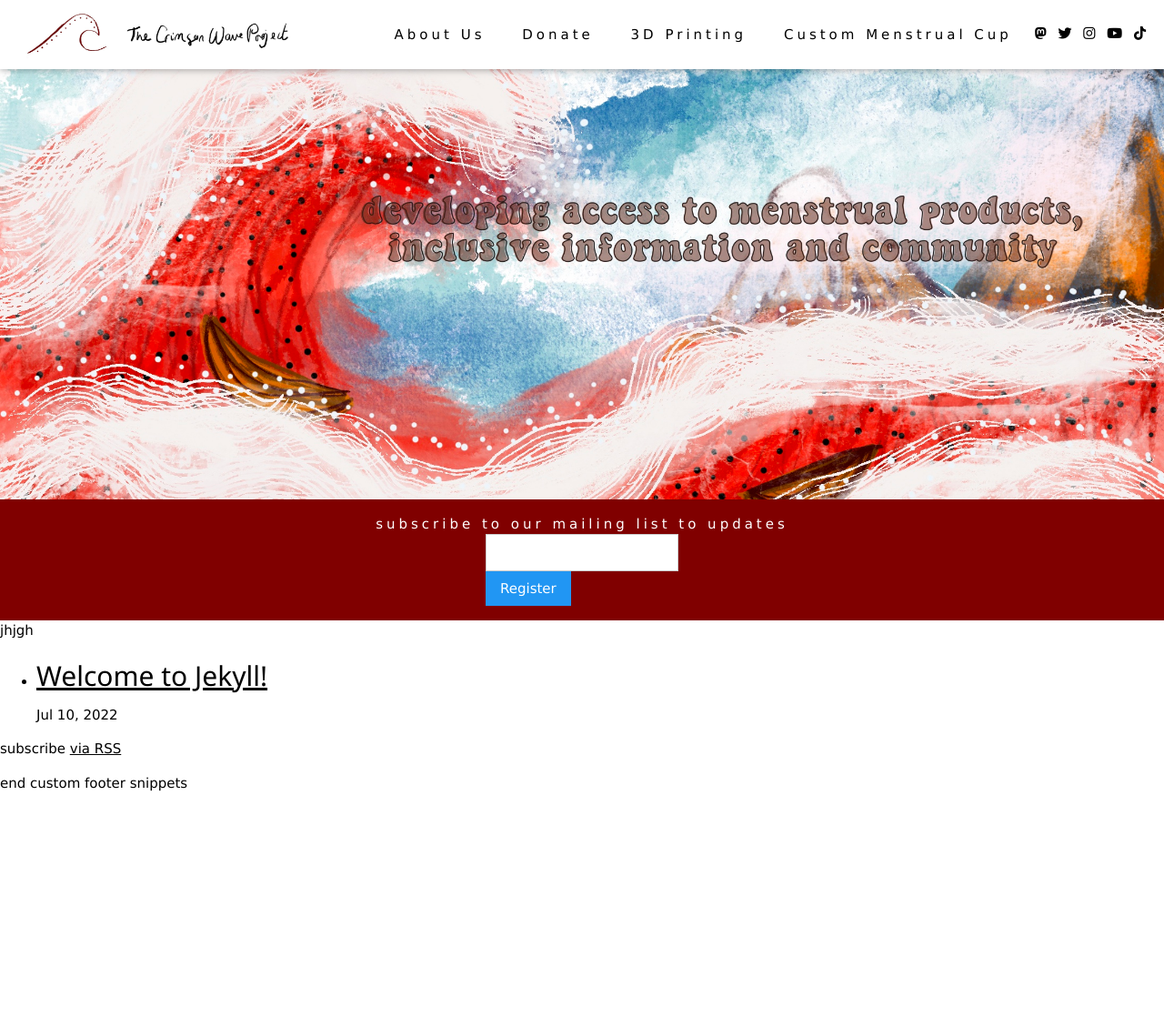
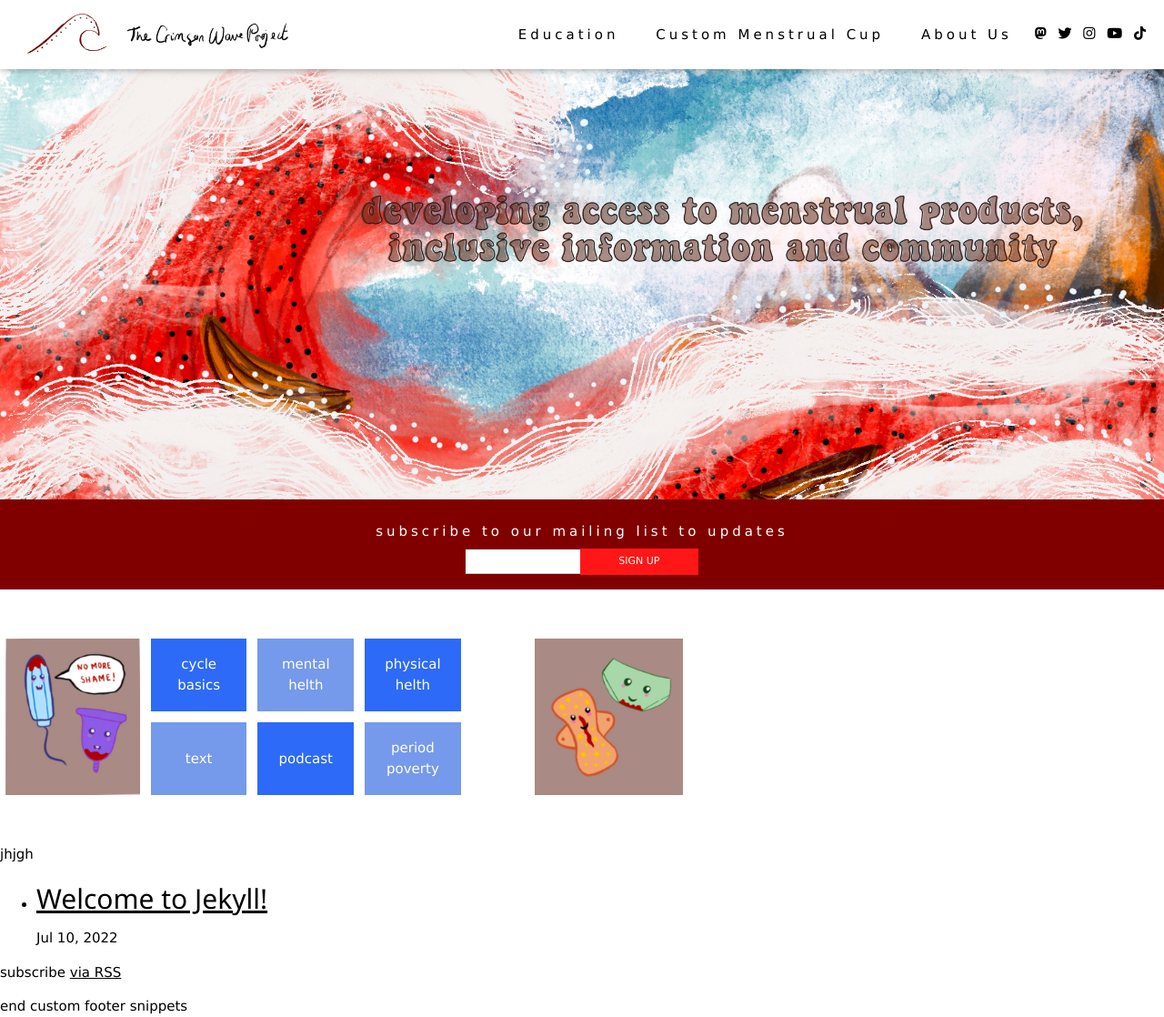
Before and after one commit to crimson-wave/crimsonwave, a Jekyll site: the page built from index.html, in a window 1280 px wide and 1118 px high. Shown: the whole window at 91% size. Built offline with Jekyll 4.4.1, drawn with Linux system fonts in a browser that asks for light colours.

Commit message:
subscribe, blue menu

```diff
--- a/_includes/header.html
+++ b/_includes/header.html
@@ -6,12 +6,10 @@
     </a>
     <div class="width100">
       <div class="w3-right w3-hide-small">
-        <a href="About.html" class="w3-bar-item2 w3-button">About Us</a>
-        <a href="https://www.paypal.com/donate/?hosted_button_id=4MFASX5VTCKAY"
-          class="w3-bar-item2 w3-button">Donate</a>
-        <a href="3DPRINTING.html" class="w3-bar-item2 w3-button">3D Printing</a>
+        <a href="3DPRINTING.html" class="w3-bar-item2 w3-button">Education</a>
         <a href="https://www.thingiverse.com/thecrimsonwaveproject" class="w3-bar-item2 w3-button">Custom Menstrual
           Cup</a>
+        <a href="About.html" class="w3-bar-item2 w3-button">About Us</a>
         <a href="https://chaos.social/@CrimsonWaveProject" class="w3-bar-item2"><i
             class="fa-brands fa-mastodon"></i></a>
         <a href="https://twitter.com/crimsonwavepro" class="w3-bar-item2"><i class="fa-brands fa-twitter"></i></a>
--- /dev/null
+++ b/_includes/menuBlue.html
@@ -0,0 +1,22 @@
+<div class="w3-padding-48 display_flex">
+    <div class="display_flex">
+        <div class="tampons">
+            <img class="" src="assets/img/LeftTampons.jpg">
+        </div>
+        <div>
+            <div class="display_flex">
+                <div class="blue_background blue_div "><a class="center">cycle basics</a> </div>
+                <div class="light_blue_background blue_div"><a class="center">mental helth</a> </div>
+                <div class="blue_background blue_div"><a class="center">physical helth</a> </div>
+            </div>
+            <div class="display_flex">
+                <div class="light_blue_background blue_div"><a class="center">text</a></div>
+                <div class="blue_background blue_div">podcast</div>
+                <div class="light_blue_background blue_div">period poverty</div>
+            </div>
+        </div>
+        <div class="tampons">
+            <img class="" src="assets/img/RightTampons.jpg">
+        </div>
+    </div>
+</div>
--- a/_includes/subscription.html
+++ b/_includes/subscription.html
@@ -1,15 +1,13 @@
-<div class="w3-padding-16 width100 subscribe w3-container subscribe_form">
-    <div class="w3-bar w3-text-white w3-wide w3-center width100">
+<div class="w3-padding-16 width100 dark_red_background w3-container subscribe_form">
+    <div class="w3-bar w3-text-white w3-wide w3-center width100 w3-padding-8">
         subscribe to our mailing list to updates
     </div>
 
     <div class="">
         <form>
-            <div>
-                <input class="w3-input w3-border" type="text">
-            </div>
-            <div>
-                <button class="w3-btn w3-blue">Register</button>
+            <div class="display_flex">
+                <input class="w3-input" type="text">
+                <button class="w3-btn light_red_background">sign up</button>
             </div>
 
         </form>
--- a/_layouts/home.html
+++ b/_layouts/home.html
@@ -4,6 +4,9 @@ layout: default
 
 <img class="topartwork" src="assets/img/Cwart.jpeg">
 {% include subscription.html %}
+{% include menuBlue.html %}
+
+
 
 <div class="home">
   {%- if page.title -%}
--- a/assets/css/main.css
+++ b/assets/css/main.css
@@ -1,21 +1,78 @@
-.display_flex{
+.dark_red_background {
+  background-color: #800000;
+  color: white;
+}
+
+.light_red_background {
+  background-color: #FF1717;
+  color: white;
+}
+
+.darck_blue_background {
+  background-color: #092056;
+  color: white;
+}
+
+.blue_background {
+  background-color: #2D6AF7;
+  color: white;
+}
+
+.light_blue_background {
+  background-color: #7599EB;
+  color: white;
+}
+
+.display_flex {
   display: flex;
   align-items: center;
 }
-.width100{
+
+.width100 {
   width: 100% !important;
 }
+
 .topartwork {
   width: 100%;
   margin-top: 60px;
   padding: 0px;
   border: 0px;
 }
-.subscribe{
-  background-color: #800000;
-}
+
 .subscribe_form {
   display: flex;
   flex-flow: column;
   align-items: center;
 }
+
+.w3-btn {
+  text-transform: uppercase;
+  padding: 6px;
+  font-size: 11px;
+  width: 100%;
+}
+
+.w3-input {
+  padding: 2px;
+}
+
+.w3-padding-8 {
+  padding-top: 8px !important;
+  padding-bottom: 8px !important;
+}
+
+.blue_div {
+  width: 25%;
+  height: 80px;
+  padding: 16px;
+  margin: 6px;
+  display: flex;
+  align-items: center;
+  justify-content: center;
+  text-align: center;
+}
+
+.tampons img{
+  height: 172px;
+  margin: 6px;
+}
```
Also changed, not shown: ReadMe.md, assets/img/LeftTampons.jpg (added), assets/img/RightTampons.jpg (added), 1 other file.
